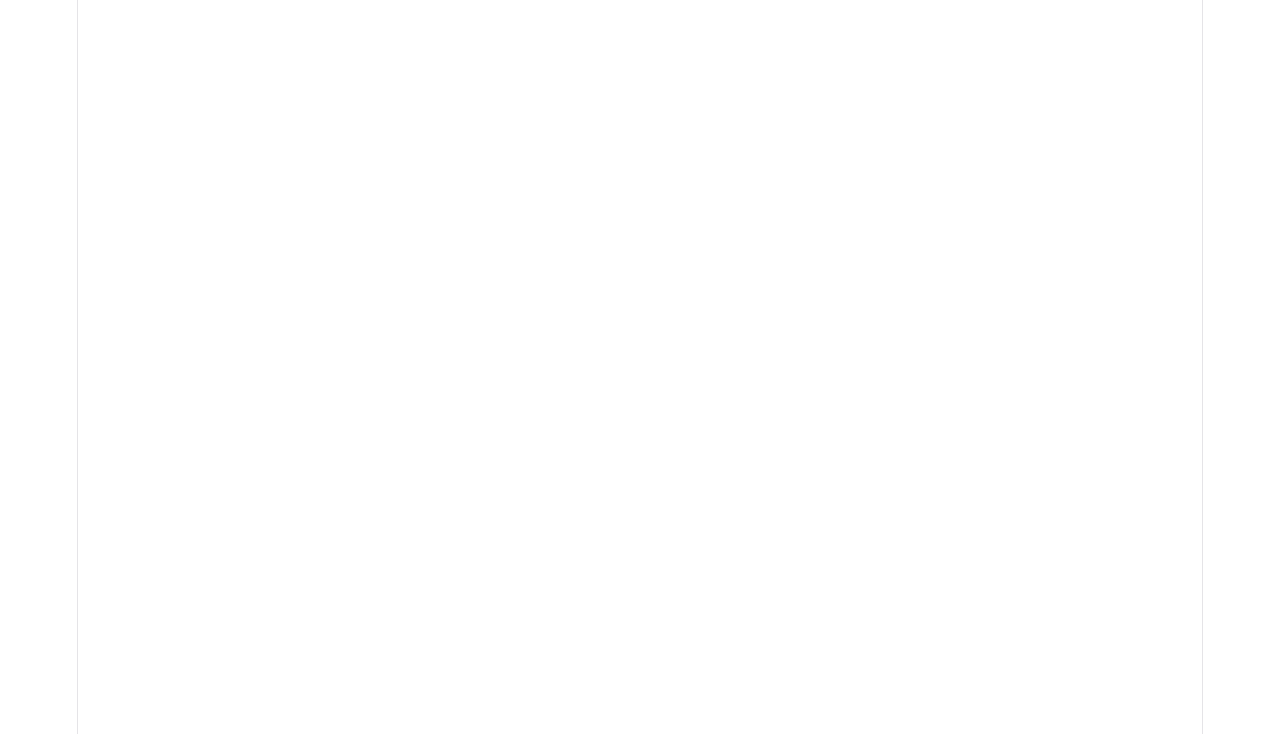
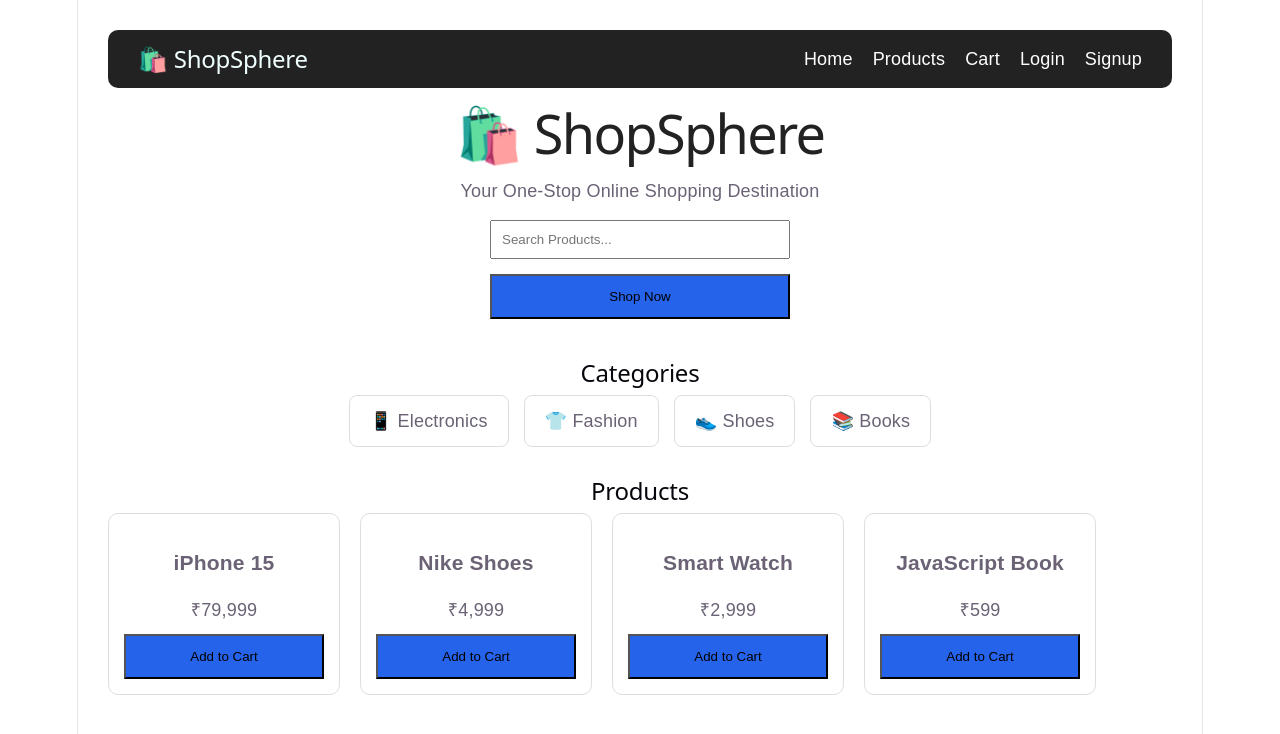
Before and after one commit to My-Github-NehaYadav/shopsphere-frontend, a React (Vite) app: page / in a window 1280 px wide. Before the commit this address had no page. Shown: the top 734 px of the page. Built offline with nearby package versions, Linux system fonts and the light colour scheme.

Commit message:
home done and auto restart react

```diff
--- a/package.json
+++ b/package.json
@@ -4,7 +4,7 @@
   "version": "0.0.0",
   "type": "module",
   "scripts": {
-    "start": "vite --force",
+    "dev": "vite",
     "build": "vite build",
     "lint": "eslint .",
     "preview": "vite preview"
--- a/src/App.jsx
+++ b/src/App.jsx
@@ -1,11 +1,13 @@
 import { BrowserRouter, Routes, Route } from "react-router-dom";
-import Login from "./pages/Login";
-import Signup from "./pages/Signup";
+import Login from "./pages/login";
+import Signup from "./pages/signup";
+import Home from "./pages/home";
 
 function App() {
   return (
     <BrowserRouter>
       <Routes>
+        <Route path="/" element={<Home />} />
         <Route path="/login" element={<Login />} />
         <Route path="/signup" element={<Signup />} />
       </Routes>
--- /dev/null
+++ b/src/pages/home.css
@@ -0,0 +1,159 @@
+/* .home-container {
+  padding: 30px;
+}
+
+.logo {
+  text-align: center;
+  margin-bottom: 20px;
+}
+
+.search-bar {
+  width: 100%;
+  padding: 12px;
+  margin-bottom: 30px;
+}
+
+.categories {
+  display: flex;
+  gap: 15px;
+  margin-bottom: 30px;
+}
+
+.category {
+  padding: 10px 20px;
+  border: 1px solid #ddd;
+  cursor: pointer;
+}
+
+.products {
+  display: grid;
+  grid-template-columns: repeat(2, 1fr);
+  gap: 20px;
+}
+
+.product-card {
+  border: 1px solid #ddd;
+  padding: 20px;
+  border-radius: 10px;
+} */
+
+
+.hero-section {
+  text-align: center;
+  margin-bottom: 40px;
+}
+
+.logo {
+  font-size: 3rem;
+  color: #222;
+}
+
+.search-bar {
+  width: 300px;
+  padding: 10px;
+}
+
+.shop-btn {
+  width: 300px;
+  height: 45px;
+  cursor: pointer;
+}
+
+
+.product-card button {
+  padding: 8px 15px;
+  margin-top: 10px;
+  cursor: pointer;
+}
+
+
+.home-container {
+  padding: 30px;
+  font-family: Arial, sans-serif;
+}
+
+.hero-section {
+  text-align: center;
+  margin-bottom: 40px;
+}
+
+.logo {
+  font-size: 3rem;
+}
+
+.search-bar {
+  width: 300px;
+  padding: 10px;
+  margin: 15px 0;
+}
+
+.shop-btn {
+  padding: 10px 20px;
+  cursor: pointer;
+}
+
+.categories {
+  display: flex;
+  justify-content: center;
+  gap: 15px;
+  margin-bottom: 30px;
+}
+
+.category {
+  padding: 12px 20px;
+  border: 1px solid #ddd;
+  border-radius: 8px;
+}
+
+.products {
+  display: flex;
+  gap: 20px;
+  flex-wrap: wrap;
+}
+
+.product-card {
+  width: 200px;
+  border: 1px solid #ddd;
+  padding: 15px;
+  border-radius: 10px;
+}
+
+.product-card button {
+  margin-top: 10px;
+  padding: 8px 12px;
+}
+
+h1 {
+  color: white;
+}
+
+
+.navbar {
+  display: flex;
+  justify-content: space-between;
+  align-items: center;
+  padding: 15px 30px;
+  background-color: #222;
+  color: white;
+  border-radius: 10px;
+}
+
+.nav-logo {
+  margin: 0;
+  color: azure;
+}
+
+.nav-links {
+  display: flex;
+  gap: 20px;
+}
+
+.nav-links a {
+  text-decoration: none;
+  color: white;
+  font-weight: 500;
+}
+
+.nav-links a:hover {
+  color: orange;
+}
--- /dev/null
+++ b/src/pages/home.jsx
@@ -0,0 +1,63 @@
+import { Link } from "react-router-dom";
+import "./home.css";
+
+function Home() {
+  const products = [
+    { id: 1, name: "iPhone 15", price: "₹79,999" },
+    { id: 2, name: "Nike Shoes", price: "₹4,999" },
+    { id: 3, name: "Smart Watch", price: "₹2,999" },
+    { id: 4, name: "JavaScript Book", price: "₹599" },
+  ];
+  return (
+    <div className="home-container">
+      <div className="navbar">
+        <h2 className="nav-logo">🛍️ ShopSphere</h2>
+
+        <div className="nav-links">
+          <Link to="/">Home</Link>
+          <Link to="/products">Products</Link>
+          <Link to="/cart">Cart</Link>
+          <Link to="/login">Login</Link>
+          <Link to="/signup">Signup</Link>
+        </div>
+      </div>
+
+      <div className="hero-section">
+        <h1 className="logo">🛍️ ShopSphere</h1>
+        <p>Your One-Stop Online Shopping Destination</p>
+
+        <input
+          type="text"
+          placeholder="Search Products..."
+          className="search-bar"
+        />
+        <br />
+        <button className="shop-btn">Shop Now</button>
+      </div>
+
+      <h2>Categories</h2>
+
+      <div className="categories">
+        <div className="category">📱 Electronics</div>
+        <div className="category">👕 Fashion</div>
+        <div className="category">👟 Shoes</div>
+        <div className="category">📚 Books</div>
+      </div>
+
+      <h2>Products</h2>
+
+      <div className="products">
+        {products.map((product) => (
+          <div key={product.id} className="product-card">
+            <h3>{product.name}</h3>
+            <p>{product.price}</p>
+            <button>Add to Cart</button>
+          </div>
+        ))}
+      </div>
+
+    </div>
+  );
+}
+
+export default Home;
--- a/src/pages/login.jsx
+++ b/src/pages/login.jsx
@@ -1,13 +1,37 @@
 import React, { useState } from "react";
 import "./login.css";
-import { Link } from "react-router-dom";
+import { Link, useNavigate } from "react-router-dom";
+import axios from "axios";
 
 function Login() {
   const [email, setEmail] = useState("");
   const [password, setPassword] = useState("");
+  const navigate = useNavigate();
 
-  const handleLogin = () => {
-    console.log(email, password);
+  const handleLogin = async () => {
+
+    try {
+      if (!email || !password) {
+        alert("All fields are required");
+        return;
+      }
+      const response = await axios.post(
+        "http://localhost:9000/api/login",
+        {
+          email,
+          password,
+        }
+      );
+
+      // Token save
+      localStorage.setItem("token", response.data.token);
+      alert("Login Successful");
+      navigate("/");
+    }
+    catch (error) {
+      console.log(error);
+      alert("Login Failed");
+    }
   };
 
   return (
@@ -44,6 +68,9 @@ function Login() {
       <p>
         Don't have an account? <Link to="/signup">Signup</Link>
       </p>
+      <p>
+        Continue without login? <Link to="/">Go to Home</Link>
+      </p>
 
     </div>
   );
--- a/src/pages/signup.jsx
+++ b/src/pages/signup.jsx
@@ -24,9 +24,7 @@ function Signup() {
           password,
         }
       );
-
-      console.log("pppppppppppppp");
-      console.log(response.data);
+      console.log(response, "response")
       alert("Signup Successful");
     } catch (error) {
       console.log(error);
@@ -77,6 +75,9 @@ function Signup() {
         <p>
           Already registered? <a href="/login">Login</a>
         </p>
+        <p>
+          Continue without login? <Link to="/">Go to Home</Link>
+        </p>
       </form>
     </div>
   );
```
Also changed, not shown: 1 other file (tests, documents, lock files or other folders).
